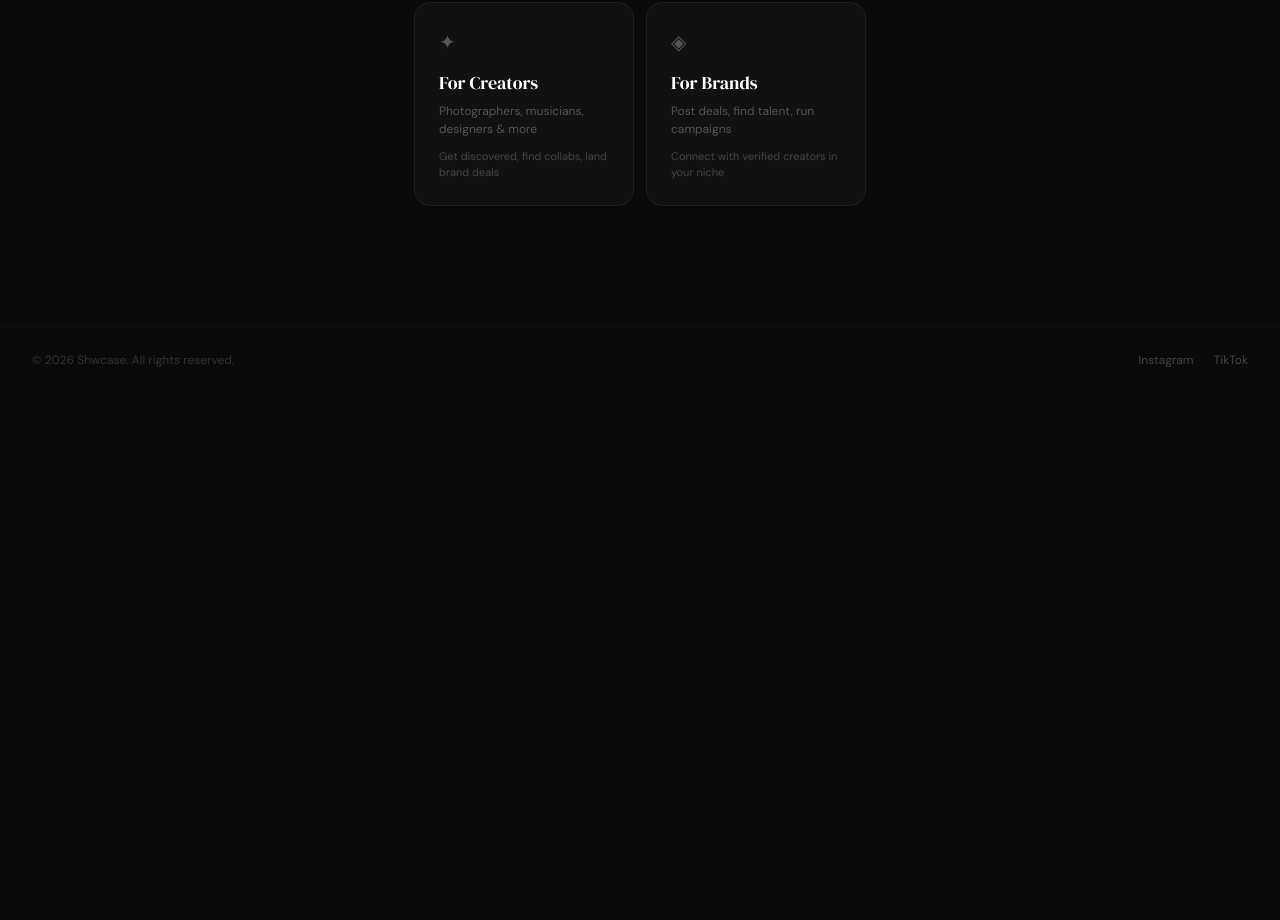
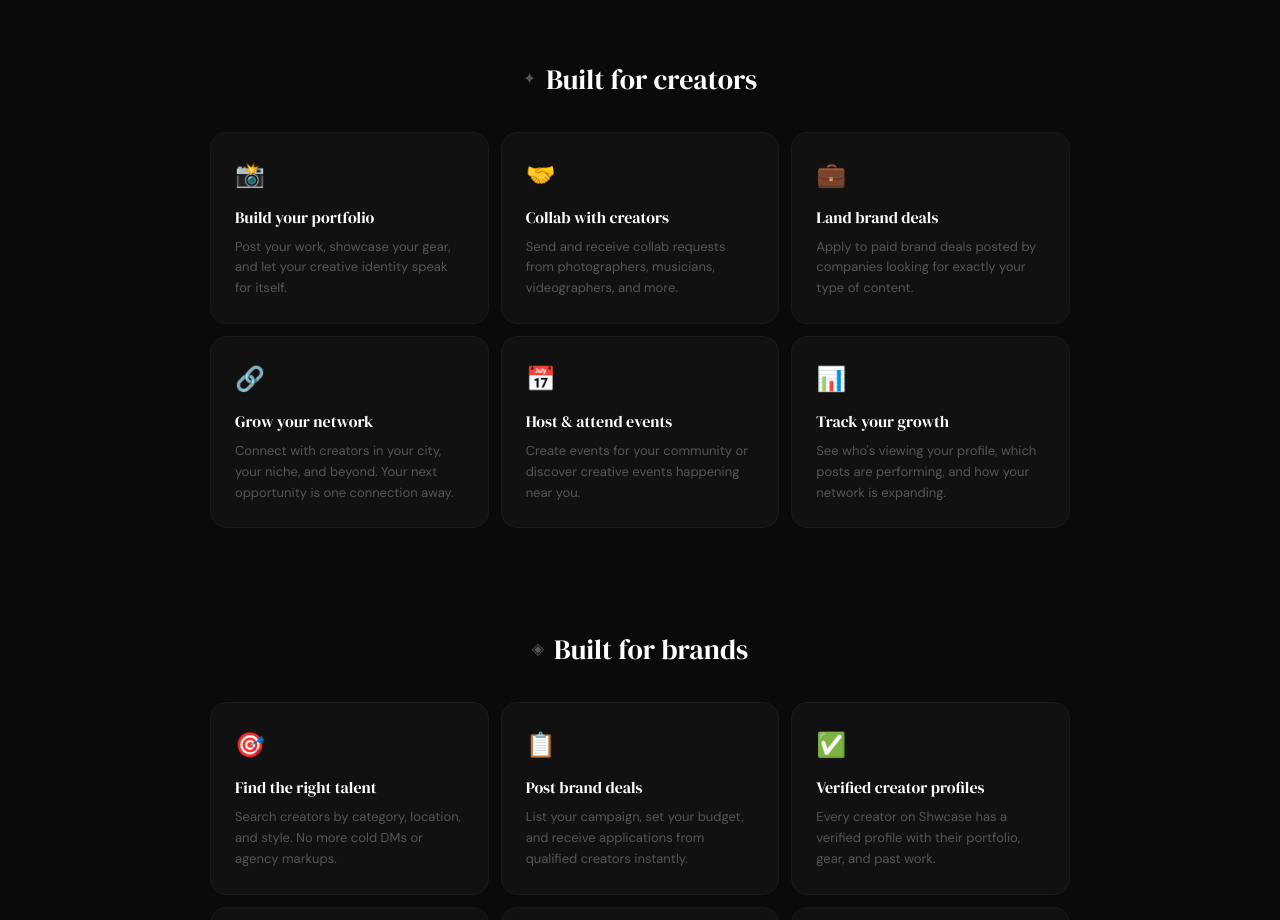
Before and after one commit to joshuapepper09/shwcase-landing, a Next.js app: page / in a window 1280 px wide. Shown: the part 1140-2060 px from the top of the page. Before the commit the page ends 1533 px from the top, so only its background shows below. Built offline with nearby package versions, Linux system fonts and the light colour scheme.

Commit message:
expanded creator and brand feature cards with bottom CTA

```diff
--- a/app/page.tsx
+++ b/app/page.tsx
@@ -53,6 +53,24 @@ export default function LandingPage() {
     setSubmitting(false)
   }
 
+  const creatorFeatures = [
+    { icon: '📸', title: 'Build your portfolio', desc: 'Post your work, showcase your gear, and let your creative identity speak for itself.' },
+    { icon: '🤝', title: 'Collab with creators', desc: 'Send and receive collab requests from photographers, musicians, videographers, and more.' },
+    { icon: '💼', title: 'Land brand deals', desc: 'Apply to paid brand deals posted by companies looking for exactly your type of content.' },
+    { icon: '🔗', title: 'Grow your network', desc: 'Connect with creators in your city, your niche, and beyond. Your next opportunity is one connection away.' },
+    { icon: '📅', title: 'Host & attend events', desc: 'Create events for your community or discover creative events happening near you.' },
+    { icon: '📊', title: 'Track your growth', desc: 'See who\'s viewing your profile, which posts are performing, and how your network is expanding.' },
+  ]
+
+  const brandFeatures = [
+    { icon: '🎯', title: 'Find the right talent', desc: 'Search creators by category, location, and style. No more cold DMs or agency markups.' },
+    { icon: '📋', title: 'Post brand deals', desc: 'List your campaign, set your budget, and receive applications from qualified creators instantly.' },
+    { icon: '✅', title: 'Verified creator profiles', desc: 'Every creator on Shwcase has a verified profile with their portfolio, gear, and past work.' },
+    { icon: '💬', title: 'Manage everything in-app', desc: 'Message creators, review applications, and run your entire campaign workflow in one place.' },
+    { icon: '📈', title: 'Scale your campaigns', desc: 'From micro-creators to large productions — find talent at every level for every budget.' },
+    { icon: '🔒', title: 'Brand-only access', desc: 'Brands go through a verification process, keeping the platform trusted on both sides.' },
+  ]
+
   return (
     <main style={{ minHeight: '100vh', background: '#0a0a0a', fontFamily: 'DM Sans, sans-serif', display: 'flex', flexDirection: 'column' }}>
 
@@ -77,6 +95,7 @@ export default function LandingPage() {
         .fade-5 { animation: fadeUp 0.8s ease 0.6s forwards; opacity: 0; }
         .fade-6 { animation: fadeUp 0.8s ease 0.75s forwards; opacity: 0; }
         .float-btn { animation: slideUp 0.4s ease forwards; }
+        .feature-card:hover { border-color: #2a2a2a !important; background: #161616 !important; }
         .type-btn:hover { border-color: #444 !important; }
       `}</style>
 
@@ -93,15 +112,16 @@ export default function LandingPage() {
           style={{ fontSize: '13px', color: '#555', textDecoration: 'none' }}>@shwcase.app</a>
       </header>
 
-      {/* Hero */}
-      <div style={{ flex: 1, display: 'flex', flexDirection: 'column', alignItems: 'center', justifyContent: 'center', padding: '60px 24px 40px', textAlign: 'center' }}>
+      <div style={{ flex: 1, display: 'flex', flexDirection: 'column', alignItems: 'center', padding: '60px 24px 40px', textAlign: 'center' }}>
 
+        {/* Coming soon pill */}
         <div className="fade-1" style={{ marginBottom: '24px' }}>
           <span style={{ fontSize: '11px', color: '#555', letterSpacing: '0.15em', textTransform: 'uppercase', border: '1px solid #222', borderRadius: '100px', padding: '6px 16px' }}>
             Coming soon · {WAITLIST_COUNT}+ on the waitlist
           </span>
         </div>
 
+        {/* Hero text */}
         <h1 className="fade-2" style={{ fontFamily: 'DM Serif Display, serif', fontSize: 'clamp(48px, 8vw, 96px)', color: 'white', lineHeight: 1.05, marginBottom: '12px', maxWidth: '800px' }}>
           Show up.<br />
           <span style={{ fontStyle: 'italic', color: '#888' }}>Stand out.</span>
@@ -129,7 +149,7 @@ export default function LandingPage() {
         </div>
 
         {/* Waitlist form */}
-        <div className="fade-5" style={{ width: '100%', maxWidth: '440px', marginBottom: '72px' }}>
+        <div className="fade-5" style={{ width: '100%', maxWidth: '440px', marginBottom: '100px' }}>
           {submitted ? (
             <div style={{ background: '#111', border: '1px solid #1e1e1e', borderRadius: '16px', padding: '32px', textAlign: 'center' }}>
               <p style={{ fontFamily: 'DM Serif Display, serif', fontSize: '22px', color: 'white', marginBottom: '8px' }}>You're on the list ✦</p>
@@ -137,8 +157,6 @@ export default function LandingPage() {
             </div>
           ) : (
             <form onSubmit={handleSubmit} style={{ display: 'flex', flexDirection: 'column', gap: '12px' }}>
-
-              {/* Creator / Brand toggle */}
               <div style={{ display: 'flex', gap: '8px', marginBottom: '4px' }}>
                 {(['creator', 'brand'] as const).map(type => (
                   <button key={type} type="button" onClick={() => setUserType(type)} className="type-btn"
@@ -148,7 +166,6 @@ export default function LandingPage() {
                   </button>
                 ))}
               </div>
-
               <div style={{ display: 'flex', gap: '8px' }}>
                 <input type="email" value={email} onChange={e => setEmail(e.target.value)}
                   placeholder="Enter your email" required
@@ -165,7 +182,7 @@ export default function LandingPage() {
         </div>
 
         {/* Market stats */}
-        <div className="fade-5" style={{ width: '100%', maxWidth: '720px', marginBottom: '72px' }}>
+        <div className="fade-5" style={{ width: '100%', maxWidth: '720px', marginBottom: '100px' }}>
           <p style={{ fontSize: '11px', color: '#444', letterSpacing: '0.12em', textTransform: 'uppercase', marginBottom: '20px' }}>The opportunity</p>
           <div style={{ display: 'grid', gridTemplateColumns: 'repeat(3, 1fr)', gap: '12px' }}>
             {[
@@ -181,19 +198,50 @@ export default function LandingPage() {
           </div>
         </div>
 
-        {/* Creator / Brand cards */}
-        <div className="fade-6" style={{ display: 'flex', gap: '12px', flexWrap: 'wrap', justifyContent: 'center', marginBottom: '80px' }}>
-          {[
-            { icon: '✦', label: 'For Creators', sub: 'Photographers, musicians, designers & more', detail: 'Get discovered, find collabs, land brand deals' },
-            { icon: '◈', label: 'For Brands', sub: 'Post deals, find talent, run campaigns', detail: 'Connect with verified creators in your niche' },
-          ].map(item => (
-            <div key={item.label} style={{ background: '#111', border: '1px solid #1e1e1e', borderRadius: '16px', padding: '24px', textAlign: 'left', width: '220px' }}>
-              <span style={{ fontSize: '20px', display: 'block', marginBottom: '12px', color: '#555' }}>{item.icon}</span>
-              <p style={{ fontFamily: 'DM Serif Display, serif', fontSize: '18px', color: 'white', marginBottom: '6px' }}>{item.label}</p>
-              <p style={{ fontSize: '12px', color: '#555', lineHeight: 1.5, marginBottom: '10px' }}>{item.sub}</p>
-              <p style={{ fontSize: '11px', color: '#444', lineHeight: 1.5 }}>{item.detail}</p>
-            </div>
-          ))}
+        {/* Creator features */}
+        <div style={{ width: '100%', maxWidth: '860px', marginBottom: '100px', textAlign: 'left' }}>
+          <div style={{ display: 'flex', alignItems: 'center', gap: '10px', marginBottom: '32px', justifyContent: 'center' }}>
+            <span style={{ fontSize: '16px', color: '#555' }}>✦</span>
+            <p style={{ fontFamily: 'DM Serif Display, serif', fontSize: '28px', color: 'white' }}>Built for creators</p>
+          </div>
+          <div style={{ display: 'grid', gridTemplateColumns: 'repeat(auto-fit, minmax(240px, 1fr))', gap: '12px' }}>
+            {creatorFeatures.map(f => (
+              <div key={f.title} className="feature-card" style={{ background: '#111', border: '1px solid #1a1a1a', borderRadius: '16px', padding: '24px', transition: 'all 0.2s', cursor: 'default' }}>
+                <span style={{ fontSize: '24px', display: 'block', marginBottom: '12px' }}>{f.icon}</span>
+                <p style={{ fontFamily: 'DM Serif Display, serif', fontSize: '16px', color: 'white', marginBottom: '8px' }}>{f.title}</p>
+                <p style={{ fontSize: '13px', color: '#555', lineHeight: 1.6 }}>{f.desc}</p>
+              </div>
+            ))}
+          </div>
+        </div>
+
+        {/* Brand features */}
+        <div style={{ width: '100%', maxWidth: '860px', marginBottom: '100px', textAlign: 'left' }}>
+          <div style={{ display: 'flex', alignItems: 'center', gap: '10px', marginBottom: '32px', justifyContent: 'center' }}>
+            <span style={{ fontSize: '16px', color: '#555' }}>◈</span>
+            <p style={{ fontFamily: 'DM Serif Display, serif', fontSize: '28px', color: 'white' }}>Built for brands</p>
+          </div>
+          <div style={{ display: 'grid', gridTemplateColumns: 'repeat(auto-fit, minmax(240px, 1fr))', gap: '12px' }}>
+            {brandFeatures.map(f => (
+              <div key={f.title} className="feature-card" style={{ background: '#111', border: '1px solid #1a1a1a', borderRadius: '16px', padding: '24px', transition: 'all 0.2s', cursor: 'default' }}>
+                <span style={{ fontSize: '24px', display: 'block', marginBottom: '12px' }}>{f.icon}</span>
+                <p style={{ fontFamily: 'DM Serif Display, serif', fontSize: '16px', color: 'white', marginBottom: '8px' }}>{f.title}</p>
+                <p style={{ fontSize: '13px', color: '#555', lineHeight: 1.6 }}>{f.desc}</p>
+              </div>
+            ))}
+          </div>
+        </div>
+
+        {/* Bottom CTA */}
+        <div style={{ width: '100%', maxWidth: '480px', textAlign: 'center', marginBottom: '80px' }}>
+          <h2 style={{ fontFamily: 'DM Serif Display, serif', fontSize: 'clamp(32px, 5vw, 48px)', color: 'white', marginBottom: '16px', lineHeight: 1.1 }}>
+            Ready to<br /><span style={{ fontStyle: 'italic', color: '#888' }}>show up?</span>
+          </h2>
+          <p style={{ fontSize: '15px', color: '#555', marginBottom: '28px' }}>Join the waitlist and be first in when we launch June 15.</p>
+          <button onClick={() => window.scrollTo({ top: 0, behavior: 'smooth' })}
+            style={{ padding: '16px 32px', fontSize: '15px', fontFamily: 'DM Serif Display, serif', background: 'white', color: '#0a0a0a', border: 'none', borderRadius: '12px', cursor: 'pointer' }}>
+            Join the waitlist
+          </button>
         </div>
 
       </div>
@@ -209,13 +257,13 @@ export default function LandingPage() {
         </div>
       </footer>
 
-      {/* Floating join button */}
+      {/* Floating button */}
       {showFloat && !submitted && (
         <div className="float-btn" style={{ position: 'fixed', bottom: '24px', left: '50%', transform: 'translateX(-50%)', zIndex: 100 }}>
-          <a href="#" onClick={e => { e.preventDefault(); window.scrollTo({ top: 0, behavior: 'smooth' }) }}
-            style={{ display: 'inline-block', padding: '14px 28px', background: 'white', color: '#0a0a0a', borderRadius: '100px', fontSize: '14px', fontFamily: 'DM Serif Display, serif', textDecoration: 'none', boxShadow: '0 4px 24px rgba(0,0,0,0.4)' }}>
+          <button onClick={() => window.scrollTo({ top: 0, behavior: 'smooth' })}
+            style={{ padding: '14px 28px', background: 'white', color: '#0a0a0a', borderRadius: '100px', fontSize: '14px', fontFamily: 'DM Serif Display, serif', border: 'none', cursor: 'pointer', boxShadow: '0 4px 24px rgba(0,0,0,0.4)' }}>
             Join the waitlist ↑
-          </a>
+          </button>
         </div>
       )}
 
```
